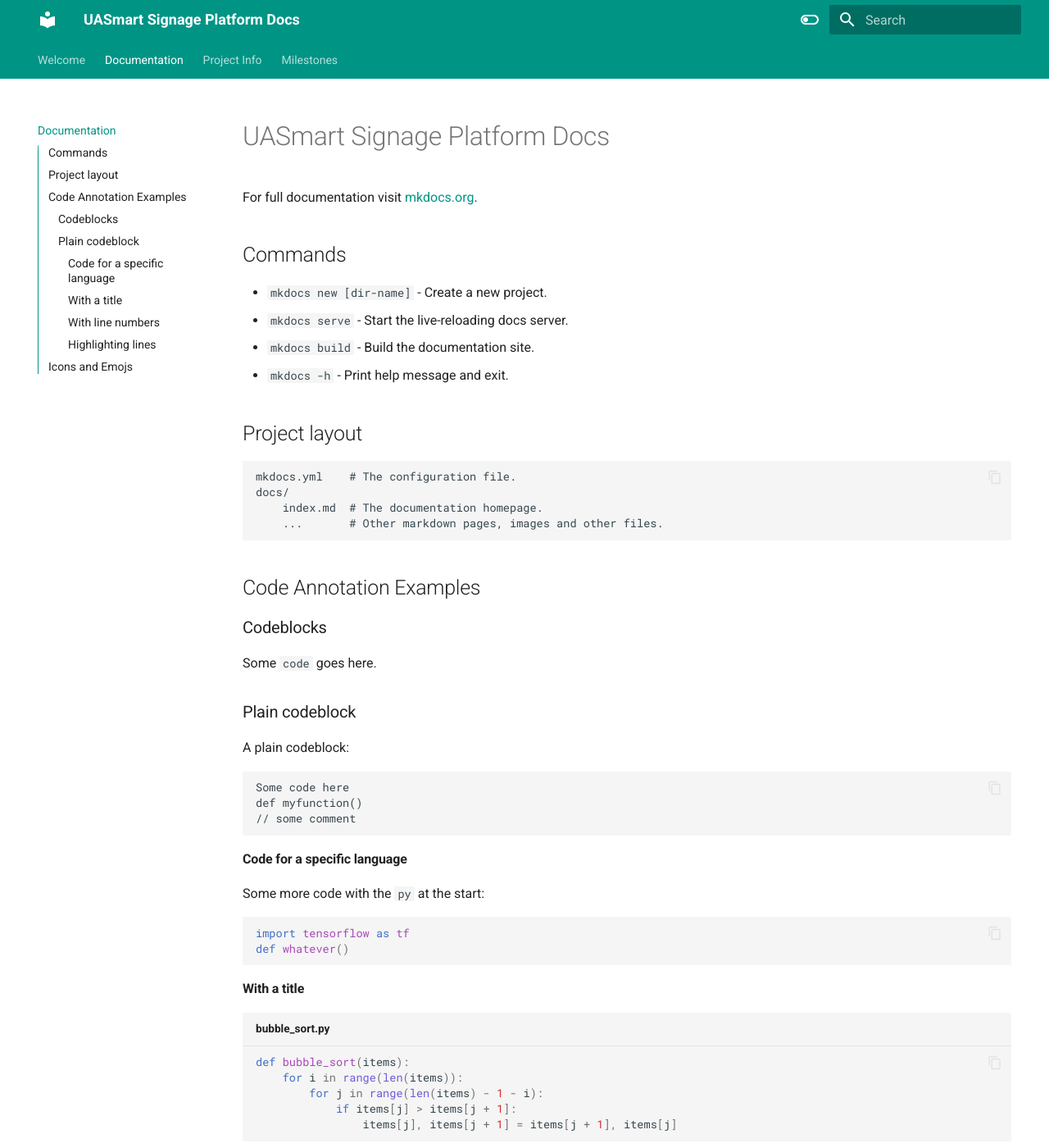
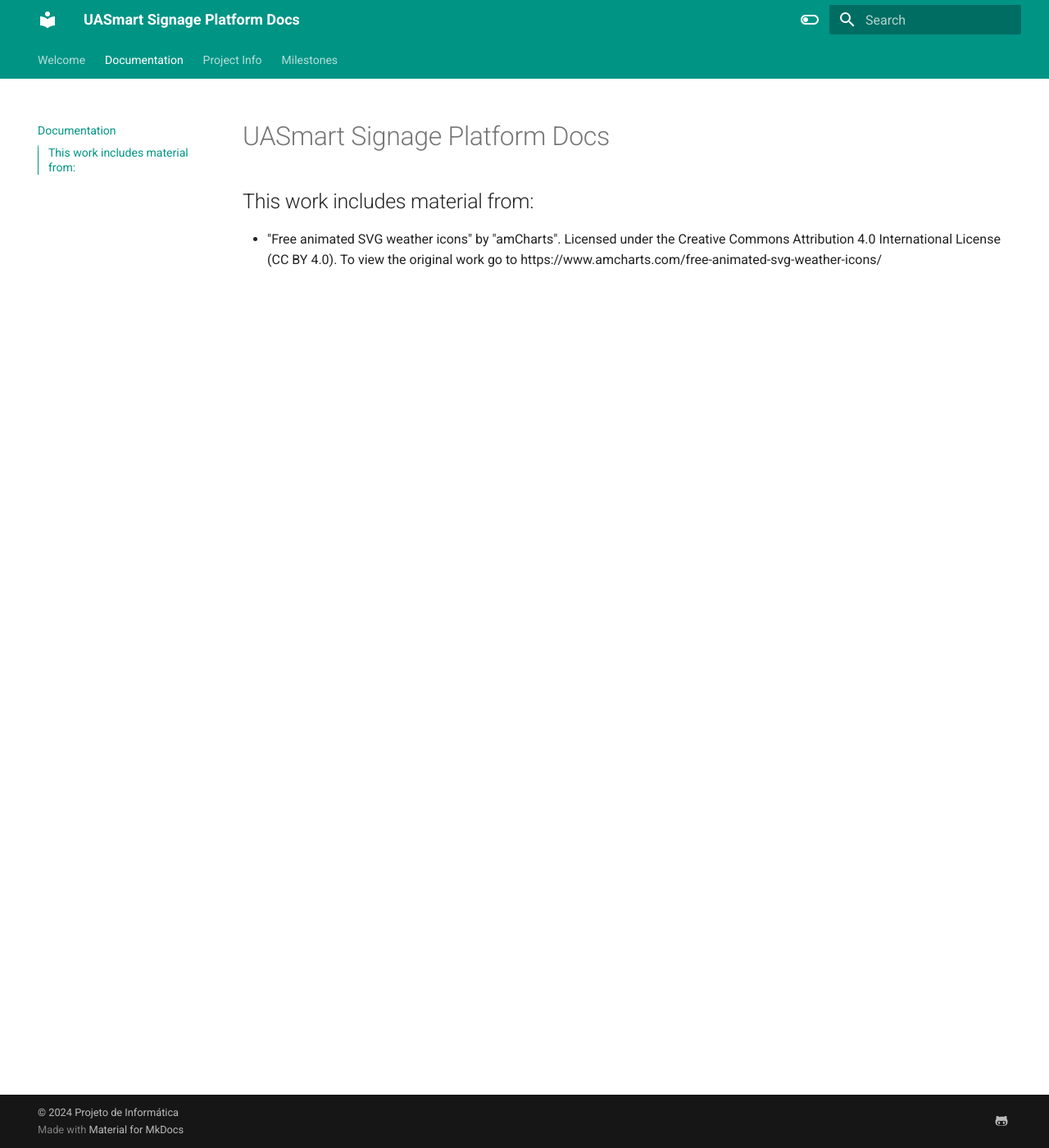
Before and after one commit to UA-Smart-Signage-Platform/Documentation-Website, an MkDocs documentation site: the page built from docs/documentation.md, in a window 1280 px wide and 1400 px high. Shown: the whole window at 82% size. Built offline with MkDocs 1.6.1 and Material for MkDocs 9.7.7, drawn with Linux system fonts in a browser that asks for light colours; emoji names are drawn with the system emoji font; some of the changed text lies outside the part shown.

Commit message:
Update documentation.md
tirei a documentacao do mkdocs e adicionei  area para included material

````diff
--- a/docs/documentation.md
+++ b/docs/documentation.md
@@ -1,82 +1,5 @@
 # UASmart Signage Platform Docs
 
-For full documentation visit [mkdocs.org](https://www.mkdocs.org).
+## This work includes material from:
 
-## Commands
-
-* `mkdocs new [dir-name]` - Create a new project.
-* `mkdocs serve` - Start the live-reloading docs server.
-* `mkdocs build` - Build the documentation site.
-* `mkdocs -h` - Print help message and exit.
-
-## Project layout
-
-    mkdocs.yml    # The configuration file.
-    docs/
-        index.md  # The documentation homepage.
-        ...       # Other markdown pages, images and other files.
-
-## Code Annotation Examples
-
-### Codeblocks
-
-Some `code` goes here.
-
-### Plain codeblock
-
-A plain codeblock:
-
-```
-Some code here
-def myfunction()
-// some comment
-```
-
-#### Code for a specific language
-
-Some more code with the `py` at the start:
-
-``` py
-import tensorflow as tf
-def whatever()
-```
-
-#### With a title
-
-``` py title="bubble_sort.py"
-def bubble_sort(items):
-    for i in range(len(items)):
-        for j in range(len(items) - 1 - i):
-            if items[j] > items[j + 1]:
-                items[j], items[j + 1] = items[j + 1], items[j]
-```
-
-#### With line numbers
-
-``` py linenums="1"
-def bubble_sort(items):
-    for i in range(len(items)):
-        for j in range(len(items) - 1 - i):
-            if items[j] > items[j + 1]:
-                items[j], items[j + 1] = items[j + 1], items[j]
-```
-
-#### Highlighting lines
-
-``` py hl_lines="2 3"
-def bubble_sort(items):
-    for i in range(len(items)):
-        for j in range(len(items) - 1 - i):
-            if items[j] > items[j + 1]:
-                items[j], items[j + 1] = items[j + 1], items[j]
-```
-
-## Icons and Emojs
-
-:smile:
-
-:fontawesome-regular-face-laugh-wink:
-
-:fontawesome-brands-twitter:{ .twitter }
-
-:octicons-heart-fill-24:{ .heart }
+- "Free animated SVG weather icons" by "amCharts". Licensed under the Creative Commons Attribution 4.0 International License (CC BY 4.0). To view the original work go to https://www.amcharts.com/free-animated-svg-weather-icons/
````
